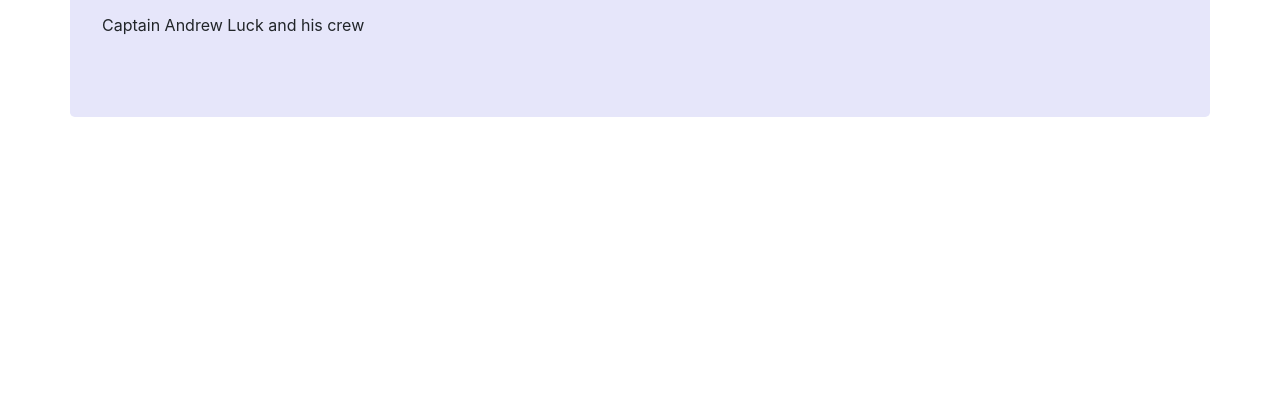
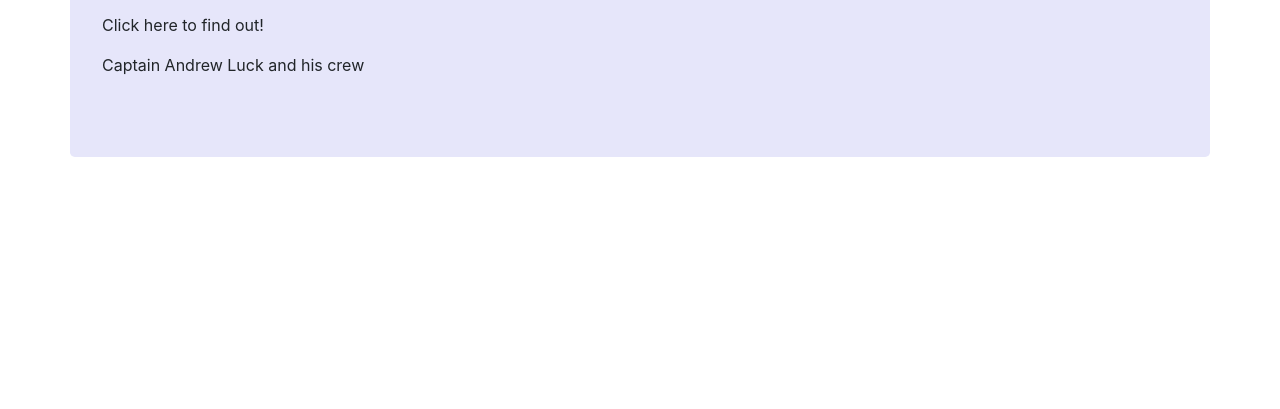
Before and after one commit to IronhackOrgPractice/Git-Org-Practice, a plain HTML site: page index.html in a window 1280 px wide. Shown: the part 391-800 px from the top of the page. Drawn offline with nearby package versions, Linux system fonts and the light colour scheme.

Commit message:
added function to show winner of playoffs

```diff
--- a/index.html
+++ b/index.html
@@ -27,9 +27,11 @@
       </div>
           <div class="playoffs">
             <p>Who will win the playoffs?</p>
+            <p id="dolphins" onclick="addDolphinsName()">Click here to find out!</p>
             <p>Captain Andrew Luck and his crew</p>
           </div>
     </div>
   </div>
+  <script src="practice.js"></script>
 </body>
 </html>
--- a/practice.js
+++ b/practice.js
@@ -62,3 +62,7 @@ for(let i = 0; i < 2; i++){
 }
 
 console.log(Saints.record(), Patriots.record());
+
+function addDolphinsName() {
+  document.getElementById("dolphins").innerHTML = "The dolphins will!";
+}
```
